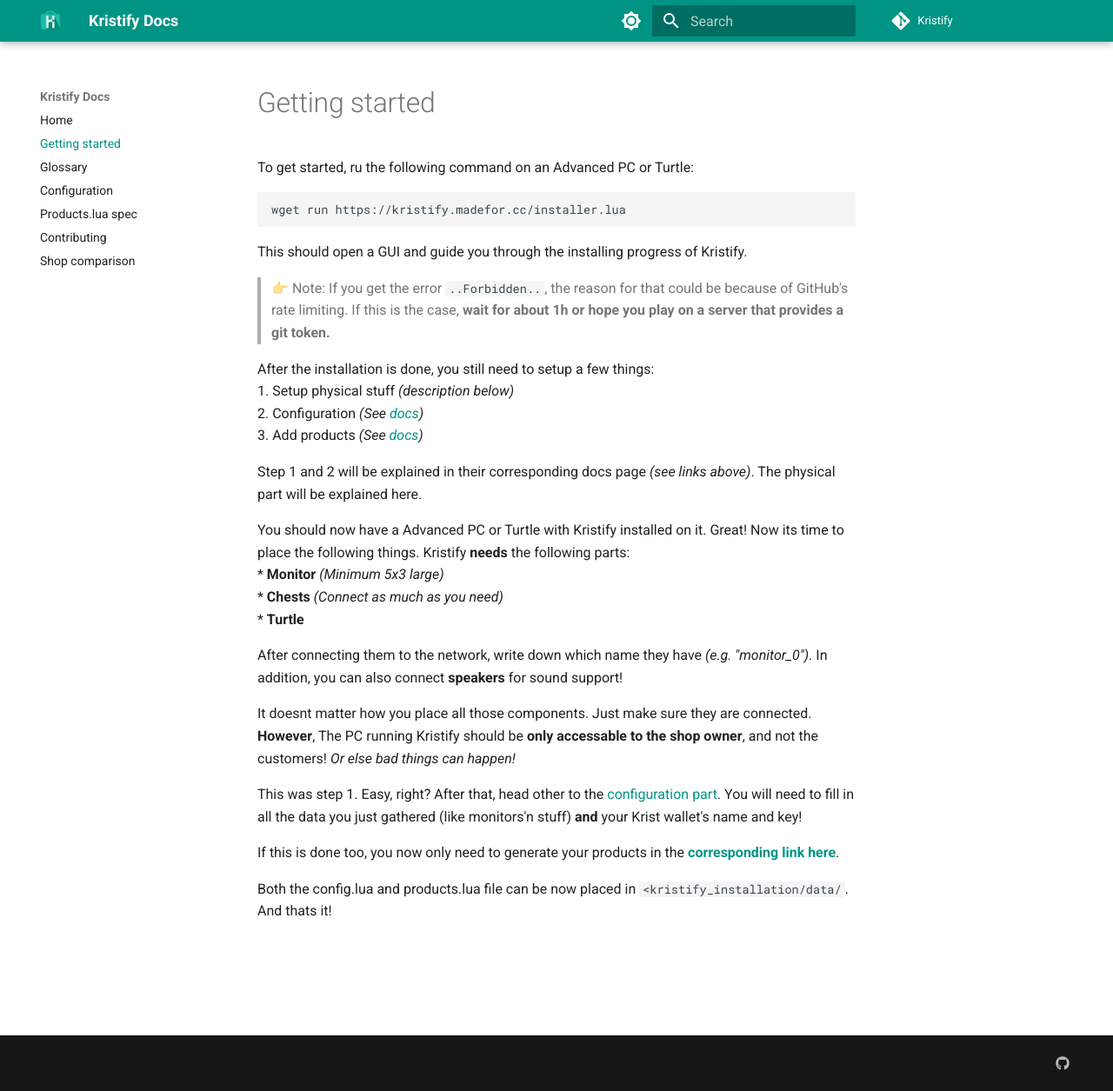
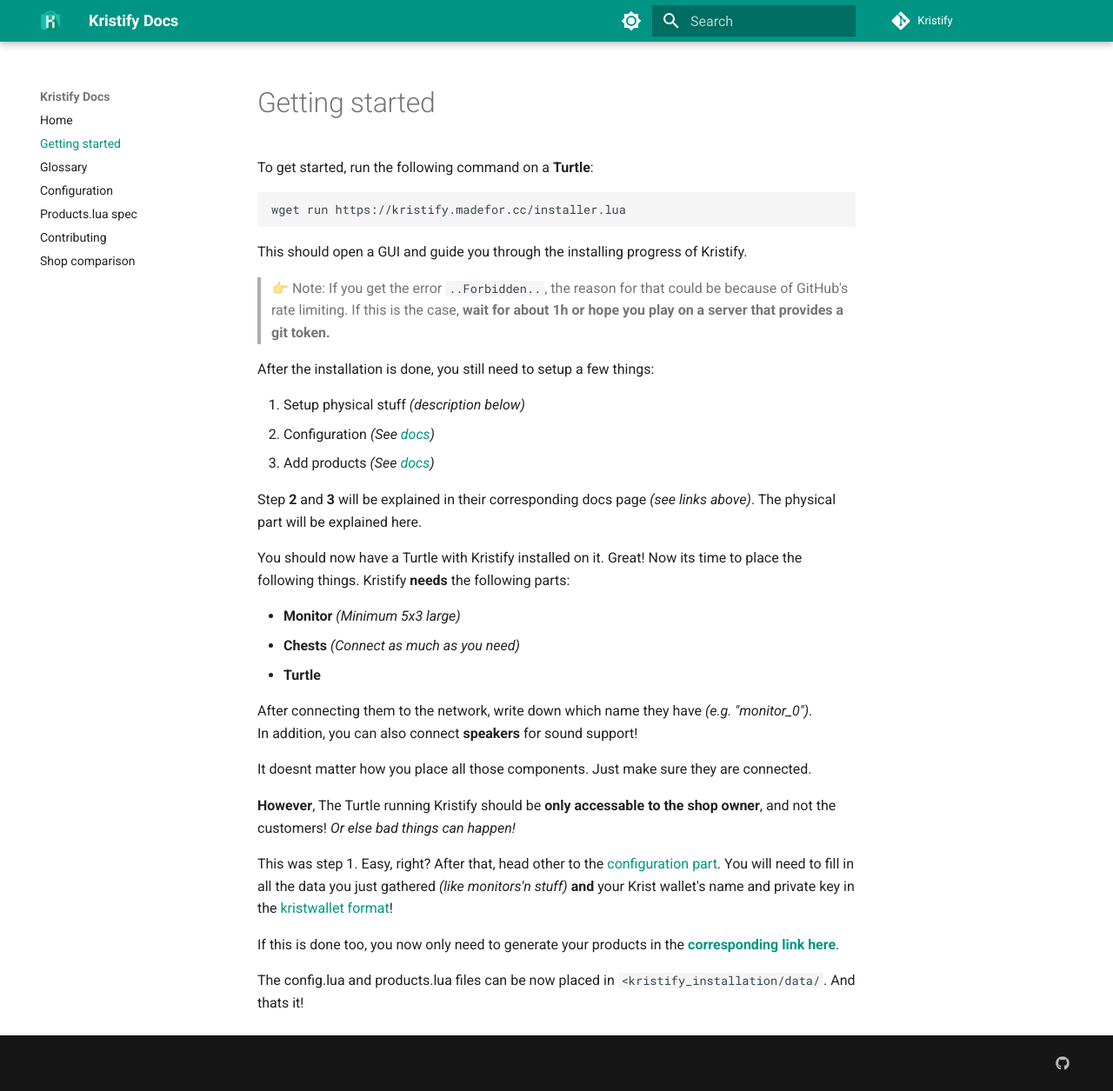
Before and after one commit to Kristify/docs, an MkDocs documentation site: the page built from docs/b_gettingstarted.md, in a window 1280 px wide and 1255 px high. Shown: the whole window at 87% size. Built offline with MkDocs 1.6.1 and Material for MkDocs 9.7.7, drawn with Linux system fonts in a browser that asks for light colours; comment, search, counter and statistics services are not loaded.

Commit message:
Fixed typos and layout in GettingStarted

````diff
--- a/docs/b_gettingstarted.md
+++ b/docs/b_gettingstarted.md
@@ -1,6 +1,6 @@
 # Getting started
 
-To get started, ru the following command on an Advanced PC or Turtle:
+To get started, run the following command on a **Turtle**:
 
 ```shell
 wget run https://kristify.madefor.cc/installer.lua
@@ -10,27 +10,30 @@
 > 👉 Note: If you get the error `..Forbidden..`, the reason for that could be because of GitHub's rate limiting. If this is the case, **wait for about 1h or hope you play on a server that provides a git token.**
 
 After the installation is done, you still need to setup a few things:
-1. Setup physical stuff *(description below)*
-2. Configuration *(See [docs](https://kristify.madefor.cc/d_configuration/))*
-3. Add products *(See [docs](https://kristify.madefor.cc/e_product-spec/))*
 
-Step 1 and 2 will be explained in their corresponding docs page *(see links above)*. The physical part will be explained here.
+1.   Setup physical stuff *(description below)*
+2.   Configuration *(See [docs](https://kristify.madefor.cc/d_configuration/))*
+3.   Add products *(See [docs](https://kristify.madefor.cc/e_product-spec/))*
 
-You should now have a Advanced PC or Turtle with Kristify installed on it. Great! Now its time to place the following things. Kristify **needs** the following parts:
-* **Monitor** *(Minimum 5x3 large)*
-* **Chests** *(Connect as much as you need)*
-* **Turtle**
+Step **2** and **3** will be explained in their corresponding docs page *(see links above)*. The physical part will be explained here.
+
+You should now have a Turtle with Kristify installed on it. Great! Now its time to place the following things. Kristify **needs** the following parts:
+
+ - **Monitor** *(Minimum 5x3 large)*
+ - **Chests** *(Connect as much as you need)*
+ - **Turtle**
 
 After connecting them to the network, write down which name they have *(e.g. "monitor_0")*.
 In addition, you can also connect **speakers** for sound support!
 
 It doesnt matter how you place all those components. Just make sure they are connected.
-**However**, The PC running Kristify should be **only accessable to the shop owner**, and not the customers!
+
+**However**, The Turtle running Kristify should be **only accessable to the shop owner**, and not the customers!
 *Or else bad things can happen!*
 
 
-This was step 1. Easy, right? After that, head other to the [configuration part](https://kristify.madefor.cc/d_configuration/). You will need to fill in all the data you just gathered (like monitors'n stuff) **and** your Krist wallet's name and key!
+This was step 1. Easy, right? After that, head other to the [configuration part](https://kristify.madefor.cc/d_configuration/). You will need to fill in all the data you just gathered *(like monitors'n stuff)* **and** your Krist wallet's name and private key in the [kristwallet format](https://docs.krist.dev/docs/wallet-formats.html#kristwallet-format)!
 
 If this is done too, you now only need to generate your products in the [**corresponding link here**](https://kristify.madefor.cc/e_product-spec/).
 
-Both the config.lua and products.lua file can be now placed in `<kristify_installation/data/`. And thats it!
+The config.lua and products.lua files can be now placed in `<kristify_installation/data/`. And thats it!
````
